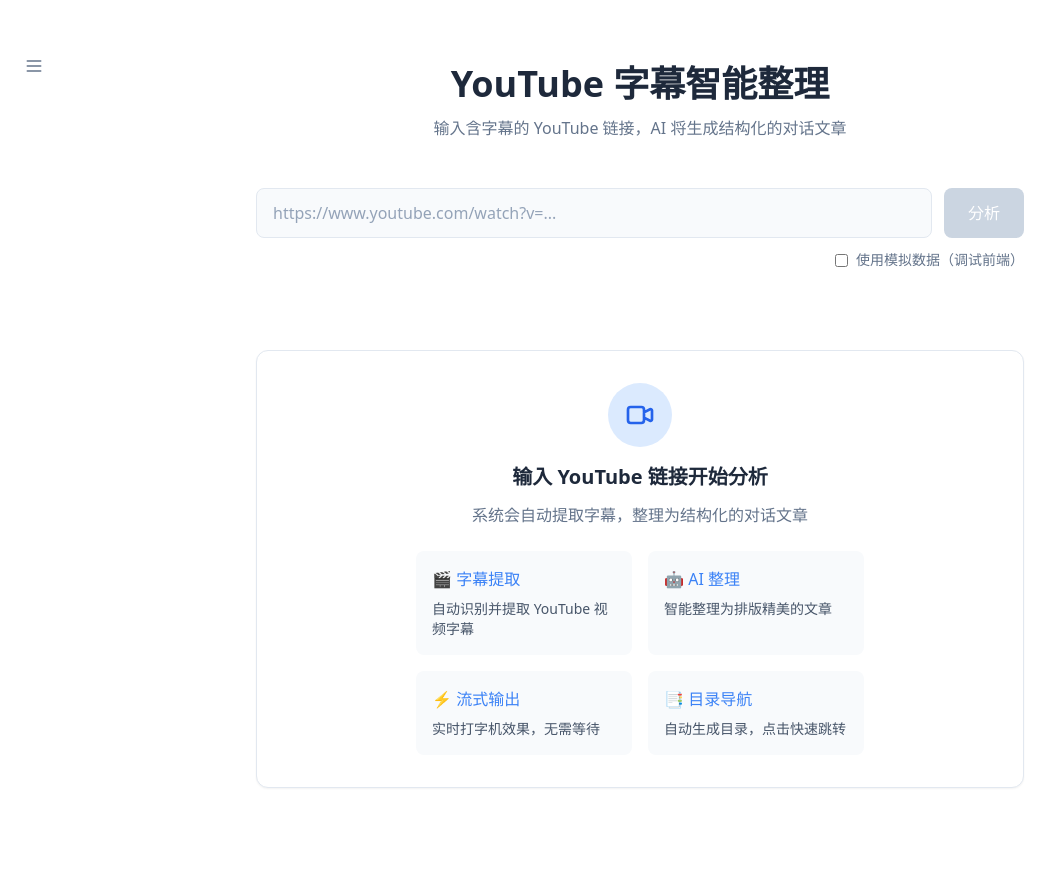
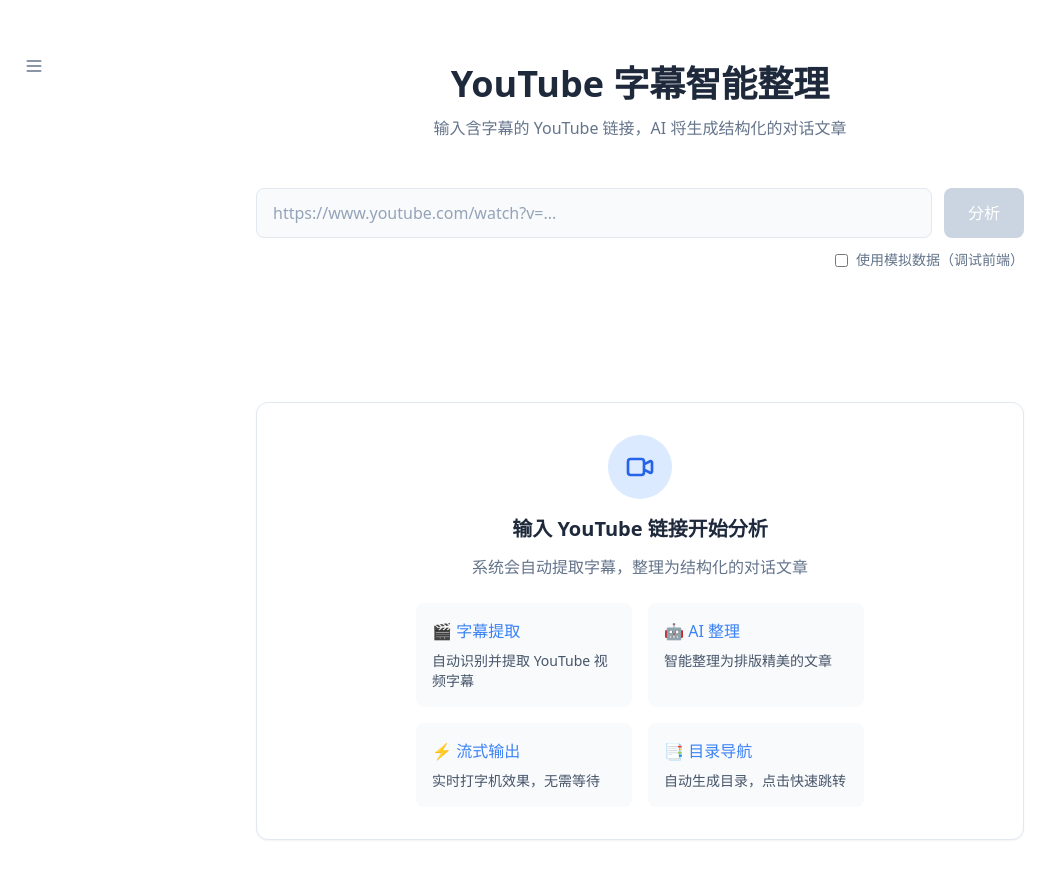
Before and after one commit to zhibinyang/youtube-nuxt, a Nuxt app: page / in a window 1280 px wide. Shown: the top 878 px of the page, without its empty margins (0-1061 px from the left). Built offline with nearby package versions, Linux system fonts and the light colour scheme.

Commit message:
Optimize drawer effect

```diff
--- a/app/pages/index.vue
+++ b/app/pages/index.vue
@@ -287,7 +287,7 @@
 
     <!-- 侧边栏 -->
     <aside
-      class="fixed top-0 left-0 h-full bg-white transition-all duration-300 z-20"
+      class="fixed top-0 left-0 h-full bg-white transition-all duration-1000 z-20"
       :class="[
         sidebarCollapsed ? '-translate-x-full opacity-0' : 'translate-x-0 opacity-100 w-72'
       ]"
@@ -385,17 +385,20 @@
       ]"
     >
       <!-- 顶部输入区域 -->
-      <div class="relative">
+      <div class="relative overflow-hidden transition-all duration-500" :class="{ 'max-h-0': inputCollapsed, 'pb-4': !inputCollapsed }">
         <!-- 折叠按钮 -->
         <button
           v-if="content && !loading && !error"
           @click="toggleInputCollapse"
-          class="absolute -bottom-4 left-1/2 transform -translate-x-1/2 z-10 bg-white border border-slate-200 rounded-full w-8 h-8 flex items-center justify-center shadow-sm hover:bg-slate-50 transition"
+          class="z-10 bg-white border border-slate-200 rounded-full w-8 h-8 flex items-center justify-center shadow-sm hover:bg-slate-50 transition"
+          :class="[
+            inputCollapsed ? 'fixed top-1 left-1/2 transform -translate-x-1/2' : 'absolute -bottom-0 left-1/2 transform -translate-x-1/2'
+          ]"
           :aria-label="inputCollapsed ? '展开输入区' : '收起输入区'"
         >
           <svg
             class="w-4 h-4 text-slate-500 transition-transform"
-            :class="{ 'rotate-180': inputCollapsed }"
+            :class="{ 'rotate-180': !inputCollapsed }"
             fill="none"
             stroke="currentColor"
             viewBox="0 0 24 24"
@@ -406,8 +409,8 @@
 
         <!-- 输入区域内容 -->
         <div
-          class="max-w-4xl mx-auto px-4 pt-16 pb-8 transition-all duration-300"
-          :class="{ 'h-0 opacity-0 overflow-hidden py-0': inputCollapsed }"
+          class="max-w-4xl mx-auto px-4 pt-16 pb-8 transition-all duration-500 max-h-[1000px]"
+          :class="{ 'max-h-0 opacity-0 overflow-hidden pt-0 pb-0': inputCollapsed }"
         >
           <div class="text-center mb-12">
             <h1 class="text-4xl font-bold text-slate-800 mb-3">
@@ -452,7 +455,7 @@
       </div>
 
       <!-- 内容区域 -->
-      <div class="pb-16 px-4">
+      <div class="pb-16 px-4 pt-9">
         <!-- 错误提示 -->
         <div
           v-if="error"
```
